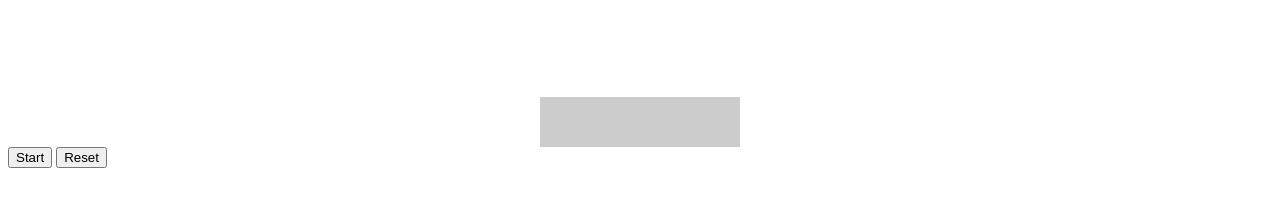
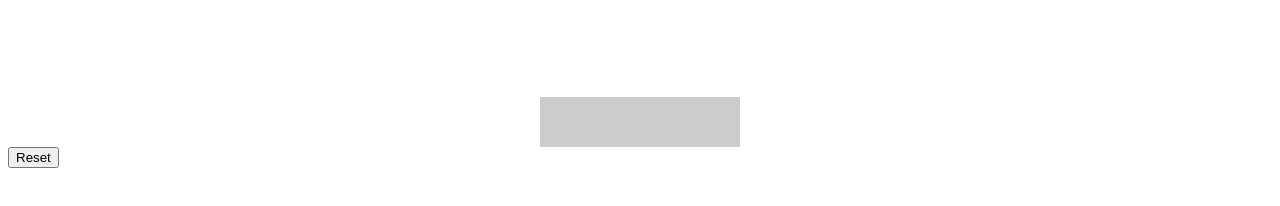
Before and after one commit to rileywoo/tftimer, a plain HTML site: page index.html in a window 1280 px wide. Shown: the part 104-310 px from the top of the page. Drawn offline with Linux system fonts and the light colour scheme.

Commit message:
Update index.html

```diff
--- a/index.html
+++ b/index.html
@@ -12,7 +12,6 @@
 	</div>
 	<p id="output"></p>
 	<div id="controls">
-		<button id="startPause" onclick="startPause()">Start</button>
 		<button onclick="reset()">Reset</button>
 	</div>
 </body>
```
